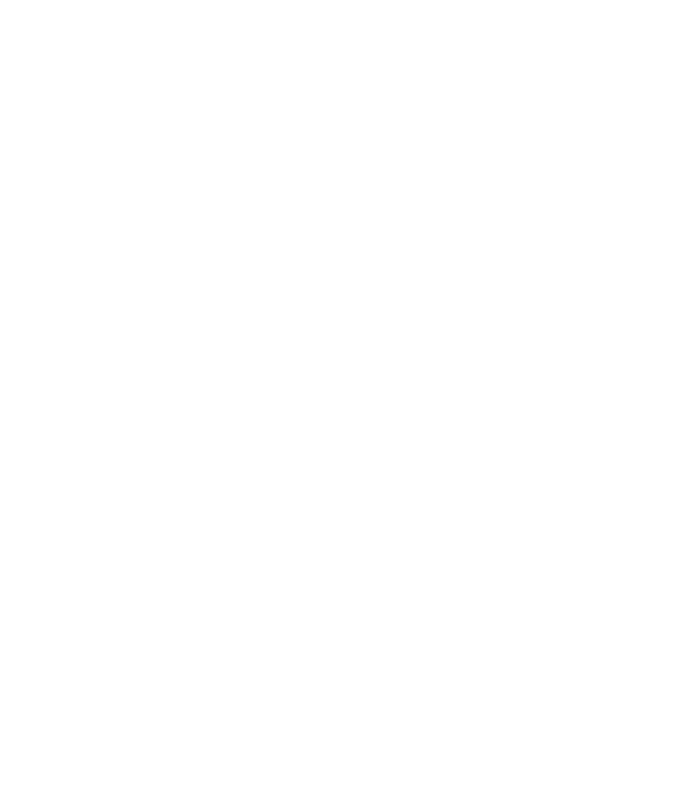
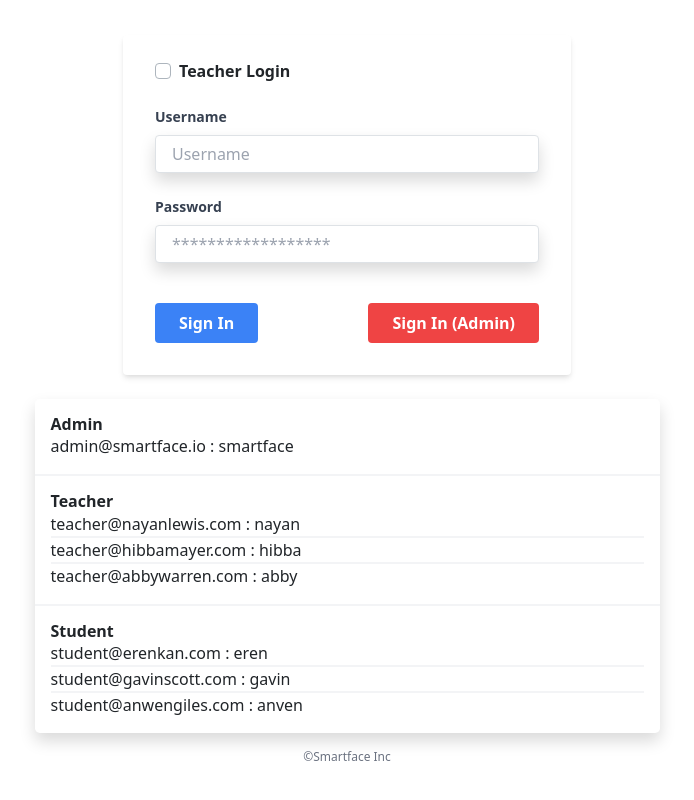
Before and after one commit to erenkan/homework-management, a Nuxt app: page /indexOld in a window 1280 px wide. Before the commit this address had no page. Shown: the whole page, without its empty margins (293-987 px from the left). Built offline with nearby package versions, Linux system fonts and the light colour scheme.

Commit message:
fixed admin page, reworked login page

```diff
--- a/pages/index.vue
+++ b/pages/index.vue
@@ -1,120 +1,165 @@
 <template>
-  <!-- <Tutorial /> -->
-  <b-container>
-    <div class="w-full max-w-md">
+  <section class="bg-blueGray-50">
     <link
-        href="https://cdn.jsdelivr.net/npm/tailwindcss@2.1.2/dist/tailwind.min.css"
       rel="stylesheet"
+      href="https://demos.creative-tim.com/notus-js/assets/styles/tailwind.css"
+    />
+    <link
+      rel="stylesheet"
+      href="https://demos.creative-tim.com/notus-js/assets/vendor/@fortawesome/fontawesome-free/css/all.min.css"
     />
 
-      <form
-        class="bg-white shadow-md rounded px-8 pt-6 pb-8 mb-4"
-        v-if="userRole === null"
+    <div class="w-full lg:w-4/12 px-4 mx-auto pt-6">
+      <div
+        class="
+          relative
+          flex flex-col
+          min-w-0
+          break-words
+          w-full
+          mb-6
+          shadow-lg
+          rounded-lg
+          bg-blueGray-200
+          border-0
+        "
       >
-        <div class="mb-4">
+        <div class="rounded-t mb-0 px-6 py-6">
+          <small>Homework Management</small>
+          <hr class="mt-6 border-b-1 border-blueGray-300" />
+        </div>
+        <div class="flex-auto px-4 lg:px-10 py-10 pt-0">
+          <div class="text-blueGray-400 text-center mb-3 font-bold"></div>
+          <form>
+            <div class="relative w-full mb-3">
+              <label
+                class="block uppercase text-blueGray-600 text-xs font-bold mb-2"
+                for="grid-password"
+                >Email</label
+              ><input
+                v-model="mail"
+                type="email"
+                class="
+                  border-0
+                  px-3
+                  py-3
+                  placeholder-blueGray-300
+                  text-blueGray-600
+                  bg-white
+                  rounded
+                  text-sm
+                  shadow
+                  focus:outline-none focus:ring
+                  w-full
+                  ease-linear
+                  transition-all
+                  duration-150
+                "
+                placeholder="Email"
+              />
+            </div>
+            <div class="relative w-full mb-3">
+              <label
+                class="block uppercase text-blueGray-600 text-xs font-bold mb-2"
+                for="grid-password"
+                >Password</label
+              ><input
+                v-model="password"
+                type="password"
+                class="
+                  border-0
+                  px-3
+                  py-3
+                  placeholder-blueGray-300
+                  text-blueGray-600
+                  bg-white
+                  rounded
+                  text-sm
+                  shadow
+                  focus:outline-none focus:ring
+                  w-full
+                  ease-linear
+                  transition-all
+                  duration-150
+                "
+                placeholder="Password"
+              />
+            </div>
+            <div>
+              <label class="inline-flex items-center cursor-pointer">
                 <b-form-checkbox
                   v-model="loginType"
                   name="check-button"
                   value="teacher"
                   unchecked-value="student"
                 >
-            <b>Teacher Login</b>
                 </b-form-checkbox>
+                <span class="ml-2 text-sm font-semibold text-blueGray-600"
+                  >Sign in as Teacher</span
+                ></label
+              >
             </div>
-        <div class="mb-4">
-          <label
-            class="block text-gray-700 text-sm font-bold mb-2"
-            for="username"
-          >
-            Username
-          </label>
-
-          <input
-            id="username"
-            v-model="mail"
+            <div class="btn-wrapper text-center mt-6">
+              <button
+                @click="Login"
                 class="
+                  bg-blueGray-800
+                  text-white
+                  active:bg-blueGray-600
+                  text-sm
+                  font-bold
+                  uppercase
+                  px-6
+                  py-3
+                  rounded
                   shadow
-              appearance-none
-              border
-              rounded
-              w-full
-              py-2
-              px-3
-              text-gray-700
-              leading-tight
-              focus:outline-none focus:shadow-outline
-            "
-            type="text"
-            placeholder="Username"
-          />
-        </div>
-        <div class="mb-6">
-          <label
-            class="block text-gray-700 text-sm font-bold mb-2"
-            for="password"
-          >
-            Password
-          </label>
-          <input
-            id="password"
-            v-model="password"
-            class="
-              shadow
-              appearance-none
-              border border-red-500
-              rounded
-              w-full
-              py-2
-              px-3
-              text-gray-700
-              mb-3
-              leading-tight
-              focus:outline-none focus:shadow-outline
-            "
-            type="password"
-            placeholder="******************"
-          />
-        </div>
-        <div class="flex items-center justify-between">
-          <button
-            class="
-              bg-blue-500
-              hover:bg-blue-700
-              text-white
-              font-bold
-              py-2
-              px-4
-              rounded
-              focus:outline-none focus:shadow-outline
+                  hover:shadow-lg
+                  outline-none
+                  focus:outline-none
+                  mr-1
+                  mb-1
+                  ease-linear
+                  transition-all
+                  duration-150
                 "
                 type="button"
-            @click="Login"
               >
                 Sign In
               </button>
               <button
-            class="
-              bg-red-500
-              hover:bg-red-700
-              text-white
-              font-bold
-              py-2
-              px-4
-              rounded
-              focus:outline-none focus:shadow-outline
-            "
-            type="button"
                 @click="
                   loginType = 'admin'
                   Login()
                 "
+                class="
+                  bg-red-700
+                  text-white
+                  active:bg-red-700
+                  text-sm
+                  font-bold
+                  uppercase
+                  px-6
+                  py-3
+                  rounded
+                  shadow
+                  hover:shadow-lg
+                  outline-none
+                  focus:outline-none
+                  mr-1
+                  mb-1
+                  ease-linear
+                  transition-all
+                  duration-150
+                "
+                type="button"
               >
-            Sign In (Admin)
+                Sign In as Admin
               </button>
             </div>
           </form>
         </div>
-    <div class="w-1/2 bg-white rounded-lg shadow">
+      </div>
+      <div class="w-full bg-white rounded-lg shadow">
         <ul class="divide-y-2 divide-gray-100">
           <li class="p-3">
             <h6 class="font-weight-bold">Admin</h6>
@@ -143,8 +188,21 @@
           </li>
         </ul>
       </div>
-    <p class="mt-3 text-center text-gray-500 text-xs">&copy;Smartface Inc</p>
-  </b-container>
+    </div>
+    <footer class="relative pt-8 pb-6 mt-2">
+      <div class="container mx-auto px-2">
+        <div
+          class="flex flex-wrap items-center md:justify-between justify-center"
+        >
+          <div class="w-full md:w-6/12 px-4 mx-auto text-center">
+            <div class="text-sm text-blueGray-500 font-semibold py-1">
+              Smarface Inc
+            </div>
+          </div>
+        </div>
+      </div>
+    </footer>
+  </section>
 </template>
 
 <script lang="ts">
@@ -204,12 +262,6 @@
   },
 })
 </script>
+
 <style>
-.container {
-  display: flex;
-  flex-direction: column;
-  align-items: center;
-  justify-content: center;
-  height: 100vh;
-}
 </style>
--- /dev/null
+++ b/pages/indexOld.vue
@@ -0,0 +1,215 @@
+<template>
+  <!-- <Tutorial /> -->
+  <b-container>
+    <div class="w-full max-w-md">
+      <link
+        href="https://cdn.jsdelivr.net/npm/tailwindcss@2.1.2/dist/tailwind.min.css"
+        rel="stylesheet"
+      />
+
+      <form
+        class="bg-white shadow-md rounded px-8 pt-6 pb-8 mb-4"
+        v-if="userRole === null"
+      >
+        <div class="mb-4">
+          <b-form-checkbox
+            v-model="loginType"
+            name="check-button"
+            value="teacher"
+            unchecked-value="student"
+          >
+            <b>Teacher Login</b>
+          </b-form-checkbox>
+        </div>
+        <div class="mb-4">
+          <label
+            class="block text-gray-700 text-sm font-bold mb-2"
+            for="username"
+          >
+            Username
+          </label>
+
+          <input
+            id="username"
+            v-model="mail"
+            class="
+              shadow
+              appearance-none
+              border
+              rounded
+              w-full
+              py-2
+              px-3
+              text-gray-700
+              leading-tight
+              focus:outline-none focus:shadow-outline
+            "
+            type="text"
+            placeholder="Username"
+          />
+        </div>
+        <div class="mb-6">
+          <label
+            class="block text-gray-700 text-sm font-bold mb-2"
+            for="password"
+          >
+            Password
+          </label>
+          <input
+            id="password"
+            v-model="password"
+            class="
+              shadow
+              appearance-none
+              border border-red-500
+              rounded
+              w-full
+              py-2
+              px-3
+              text-gray-700
+              mb-3
+              leading-tight
+              focus:outline-none focus:shadow-outline
+            "
+            type="password"
+            placeholder="******************"
+          />
+        </div>
+        <div class="flex items-center justify-between">
+          <button
+            class="
+              bg-blue-500
+              hover:bg-blue-700
+              text-white
+              font-bold
+              py-2
+              px-4
+              rounded
+              focus:outline-none focus:shadow-outline
+            "
+            type="button"
+            @click="Login"
+          >
+            Sign In
+          </button>
+          <button
+            class="
+              bg-red-500
+              hover:bg-red-700
+              text-white
+              font-bold
+              py-2
+              px-4
+              rounded
+              focus:outline-none focus:shadow-outline
+            "
+            type="button"
+            @click="
+              loginType = 'admin'
+              Login()
+            "
+          >
+            Sign In (Admin)
+          </button>
+        </div>
+      </form>
+    </div>
+    <div class="w-1/2 bg-white rounded-lg shadow">
+      <ul class="divide-y-2 divide-gray-100">
+        <li class="p-3">
+          <h6 class="font-weight-bold">Admin</h6>
+
+          <ul class="divide-y-2 divide-gray-100">
+            <li>admin@smartface.io : smartface</li>
+          </ul>
+        </li>
+        <li class="p-3">
+          <h6 class="font-weight-bold">Teacher</h6>
+
+          <ul class="divide-y-2 divide-gray-100">
+            <li>teacher@nayanlewis.com : nayan</li>
+            <li>teacher@hibbamayer.com : hibba</li>
+            <li>teacher@abbywarren.com : abby</li>
+          </ul>
+        </li>
+        <li class="p-3">
+          <h6 class="font-weight-bold">Student</h6>
+
+          <ul class="divide-y-2 divide-gray-100">
+            <li>student@erenkan.com : eren</li>
+            <li>student@gavinscott.com : gavin</li>
+            <li>student@anwengiles.com : anven</li>
+          </ul>
+        </li>
+      </ul>
+    </div>
+    <p class="mt-3 text-center text-gray-500 text-xs">&copy;Smartface Inc</p>
+  </b-container>
+</template>
+
+<script lang="ts">
+import Vue from 'vue'
+export default Vue.extend({
+  data() {
+    return {
+      userRole: null,
+      loginType: 'student',
+      mail: null,
+      password: null,
+      students: null,
+      counter: 0,
+    }
+  },
+
+  methods: {
+    async Login(isAdmin: String): Promise<void> {
+      const response = await this.$store.dispatch('Login', {
+        role: this.loginType,
+        mail: this.mail,
+        password: this.password,
+      })
+      console.log(response)
+      if (response) {
+        this.userRole = response.loginAs
+        if (response.loginAs === 'student') {
+          this.$router.push({ name: 'student', params: { id: response.id } })
+        }
+        if (response.loginAs === 'teacher') {
+          this.$router.push({ name: 'teacher', params: { id: response.id } })
+        }
+        if (response.loginAs === 'admin') {
+          this.$router.push({ name: 'admin' })
+        }
+      } else {
+        this.makeToast(
+          'warning',
+          'You have entered an invalid username or password'
+        )
+      }
+    },
+    async getStudents(): Promise<void> {
+      const response = await this.$store.dispatch('fetchStudents')
+      this.students = response.data.students
+    },
+    async setStudents(): Promise<void> {
+      const response = await this.$store.dispatch('setStudent')
+    },
+    makeToast(variant: String, body: String) {
+      this.$bvToast.toast(body, {
+        title: `Warning`,
+        variant: variant,
+        solid: true,
+      })
+    },
+  },
+})
+</script>
+<style>
+.container {
+  display: flex;
+  flex-direction: column;
+  align-items: center;
+  justify-content: center;
+  height: 100vh;
+}
+</style>
--- a/store/teacher.ts
+++ b/store/teacher.ts
@@ -129,8 +129,15 @@
         } else {
             return false;
         }
+    },
+    async fetchTeachers({ commit, getters }, id) {
+        const teacher = state().teachers
+        if (teacher) {
+            return teacher
+        } else {
+            return false;
+        }
 
-        // commit('CHANGE_NAME', 'New name')
     },
 
 
```
Lines whose indentation alone changed are shown as unchanged.
